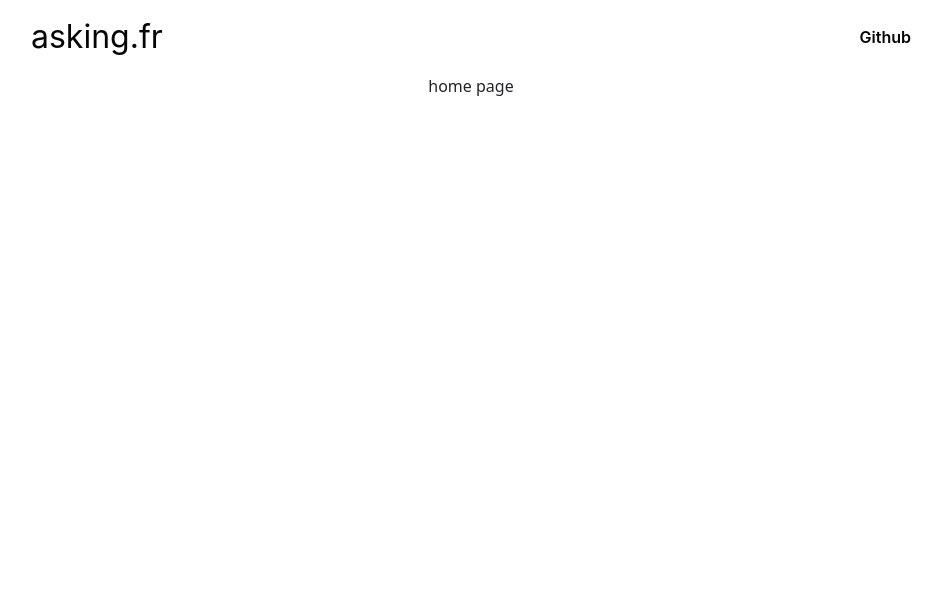
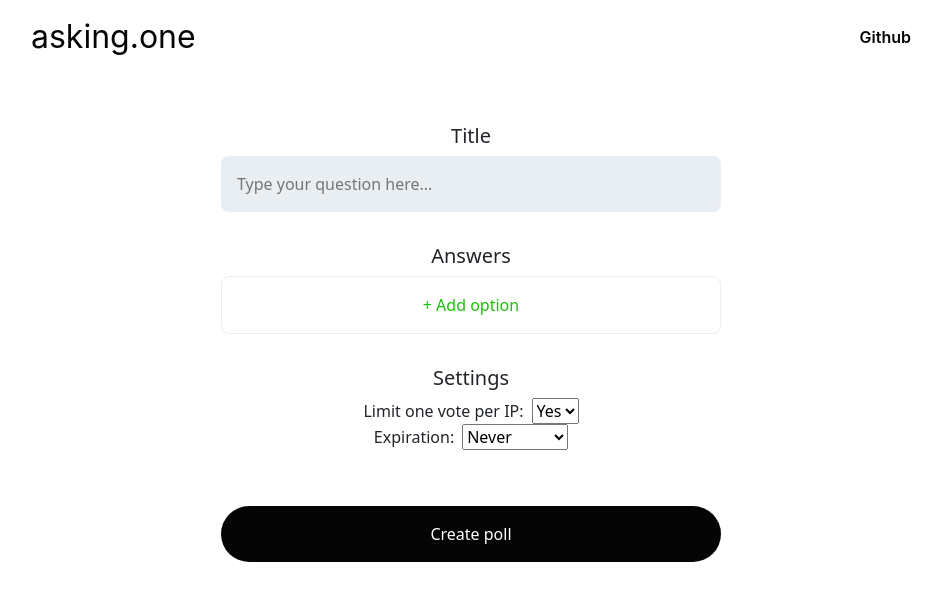
Before and after one commit to jdleo/asking, a React (Create React App) app in the folder client/: page / in a window 1280 px wide. Shown: the top 600 px of the page, without its empty margins (169-1111 px from the left). Built offline with nearby package versions, Linux system fonts and the light colour scheme.

Commit message:
poll creation

```diff
--- a/client/src/components/Navbar.js
+++ b/client/src/components/Navbar.js
@@ -10,7 +10,7 @@ export default function NavbarWrapper() {
   return (
     <Navbar style={width > 500 ? styles.navbarBig : { paddingLeft: 16 }} className='navbar-main'>
       <Navbar.Brand href='/' className='navbar-brand' style={styles.navbarBrand}>
-        {process.env['APP_NAME'] ?? 'asking.fr'}
+        {process.env['APP_NAME'] ?? 'asking.one'}
       </Navbar.Brand>
       <Navbar.Toggle />
       <Navbar.Collapse className='justify-content-end navbar-links'>
--- a/client/src/index.css
+++ b/client/src/index.css
@@ -7,3 +7,65 @@
   font-family: '-apple-system, BlinkMacSystemFont, sans-serif';
   font-weight: 600;
 }
+
+.home-container {
+  margin-top: 50px;
+}
+
+.home-label {
+  margin-top: 50px;
+}
+
+.home-input {
+  background-color: #e9eef2;
+  border: none;
+  border-radius: 8px;
+  padding: 16px;
+  width: min(500px, 90%);
+  display: block;
+  margin: auto;
+  margin-top: 8px;
+  margin-bottom: 8px;
+}
+
+.add-option-btn {
+  background-color: #fff;
+  border: solid 1px #e9eef2;
+  border-radius: 8px;
+  padding: 16px;
+  width: min(500px, 90%);
+  color: #1ac107;
+  display: block;
+  margin: auto;
+  margin-top: 8px;
+  margin-bottom: 8px;
+}
+
+.remove-option-btn {
+  background-color: #d2042d;
+  border: solid 1px #e9eef2;
+  border-radius: 8px;
+  padding: 16px;
+  width: min(500px, 90%);
+  color: #fff;
+}
+
+.create-poll-btn {
+  background-color: #050505;
+  border: none;
+  border-radius: 60px;
+  padding: 16px;
+  width: min(500px, 90%);
+  color: #fff;
+  display: block;
+  margin: auto;
+  margin-top: 8px;
+  margin-bottom: 8px;
+}
+
+.error-message {
+  color: #d2042d;
+  font-size: 1em;
+  margin-top: 14px;
+  margin-bottom: 8px;
+}
--- a/client/src/pages/Home.js
+++ b/client/src/pages/Home.js
@@ -1,5 +1,160 @@
+import { useState } from 'react';
+import axios from 'axios';
+
 function Home() {
-  return <>home page</>;
+  // state mgmt
+  const [answers, setAnswers] = useState([]);
+  const [title, setTitle] = useState('');
+  const [error, setError] = useState('');
+  const [limitIp, setLimitIp] = useState('yes');
+  const [expirationDate, setExpirationDate] = useState('never');
+
+  // helper method to add new blank answer
+  const addAnswer = () => {
+    setAnswers([...answers, '']);
+  };
+
+  // helper method to handle input change for answer
+  const handleAnswerChange = (text, i) => {
+    // update state
+    const newAnswers = [...answers];
+    newAnswers[i] = text;
+    setAnswers(newAnswers);
+  };
+
+  // helper method to detect keypress on input
+  const handleKeyPress = e => {
+    if (e.key === 'Enter') {
+      addAnswer();
+    }
+  };
+
+  // helper method to render text inputs for each answer
+  const renderAnswers = () => {
+    return answers.map((answer, index) => {
+      return (
+        <input
+          key={index}
+          placeholder='Choose an answer...'
+          className='home-input'
+          value={answers[index]}
+          onChange={e => handleAnswerChange(e.target.value, index)}
+          onKeyPress={handleKeyPress}
+        />
+      );
+    });
+  };
+
+  // helper method to handle poll creation
+  const handleSubmit = () => {
+    // trim every answer
+    const trimmedAnswers = answers.map(answer => answer.trim());
+    // filter by empty answers
+    const filteredAnswers = trimmedAnswers.filter(answer => answer !== '');
+    // check if there are enough answers
+    if (filteredAnswers.length < 2) {
+      return setError('You must have at least 2 non-empty answers.');
+    }
+    // check if title is empty
+    if (title.trim() === '') {
+      return setError('You must have a title.');
+    }
+
+    // get limit_ip
+    const limit_ip = limitIp === 'yes';
+
+    // calculate expiration
+    let expiration = 999999999999999;
+    if (expirationDate === '10m') {
+      expiration = Date.now() + 1000 * 60 * 10;
+    } else if (expirationDate === '1h') {
+      expiration = Date.now() + 1000 * 60 * 60;
+    } else if (expirationDate === '1d') {
+      expiration = Date.now() + 1000 * 60 * 60 * 24;
+    } else if (expirationDate === '1w') {
+      expiration = Date.now() + 1000 * 60 * 60 * 24 * 7;
+    } else if (expirationDate === '1mo') {
+      expiration = Date.now() + 1000 * 60 * 60 * 24 * 30;
+    }
+
+    // get poll datap
+    const pollData = {
+      title: title.trim(),
+      options: filteredAnswers,
+      limit_ip,
+      expiration,
+    };
+
+    // post poll data to {API_URI}/poll
+    axios
+      .post(`${process.env.REACT_APP_API_URI}/poll`, pollData)
+      .then(res => {
+        // make sure status isn't error
+        if (res.data.status !== 'success') {
+          return setError('Unable to create poll. Please try again.');
+        } else {
+          // redirect to poll page
+          window.location.href = `/${res.data.data.id}`;
+        }
+      })
+      .catch(() => {
+        setError('Unable to create poll. Try again.');
+      });
+  };
+
+  return (
+    <div className='home-container'>
+      <h5 className='home-header'>Title</h5>
+      <input
+        placeholder='Type your question here...'
+        className='home-input'
+        value={title}
+        onChange={e => setTitle(e.target.value)}
+      />
+      <br />
+      <h5 className='home-header'>Answers</h5>
+      {renderAnswers()}
+      <button className='add-option-btn' onClick={addAnswer}>
+        + Add option
+      </button>
+      <br />
+      <h5 className='home-header'>Settings</h5>
+      <label for='cars'>Limit one vote per IP:</label>
+      <select
+        name='limit_ip'
+        id='limit_ip'
+        style={{ marginLeft: 8 }}
+        value={limitIp}
+        onChange={e => setLimitIp(e.target.value)}
+      >
+        <option value='yes'>Yes</option>
+        <option value='no'>No</option>
+      </select>
+      <br />
+      <label for='cars'>Expiration:</label>
+      <select
+        name='limit_ip'
+        id='limit_ip'
+        style={{ marginLeft: 8 }}
+        value={expirationDate}
+        onChange={e => setExpirationDate(e.target.value)}
+      >
+        <option value='never'>Never</option>
+        <option value='10m'>10 minutes</option>
+        <option value='1h'>1 hour</option>
+        <option value='1d'>1 day</option>
+        <option value='1w'>1 week</option>
+        <option value='1mo'>1 month</option>
+      </select>
+      <br />
+      <br />
+      <br />
+      <button className='create-poll-btn' onClick={handleSubmit}>
+        Create poll
+      </button>
+      {error && <p className='error-message'>{error}</p>}
+    </div>
+  );
 }
 
 export default Home;
```
